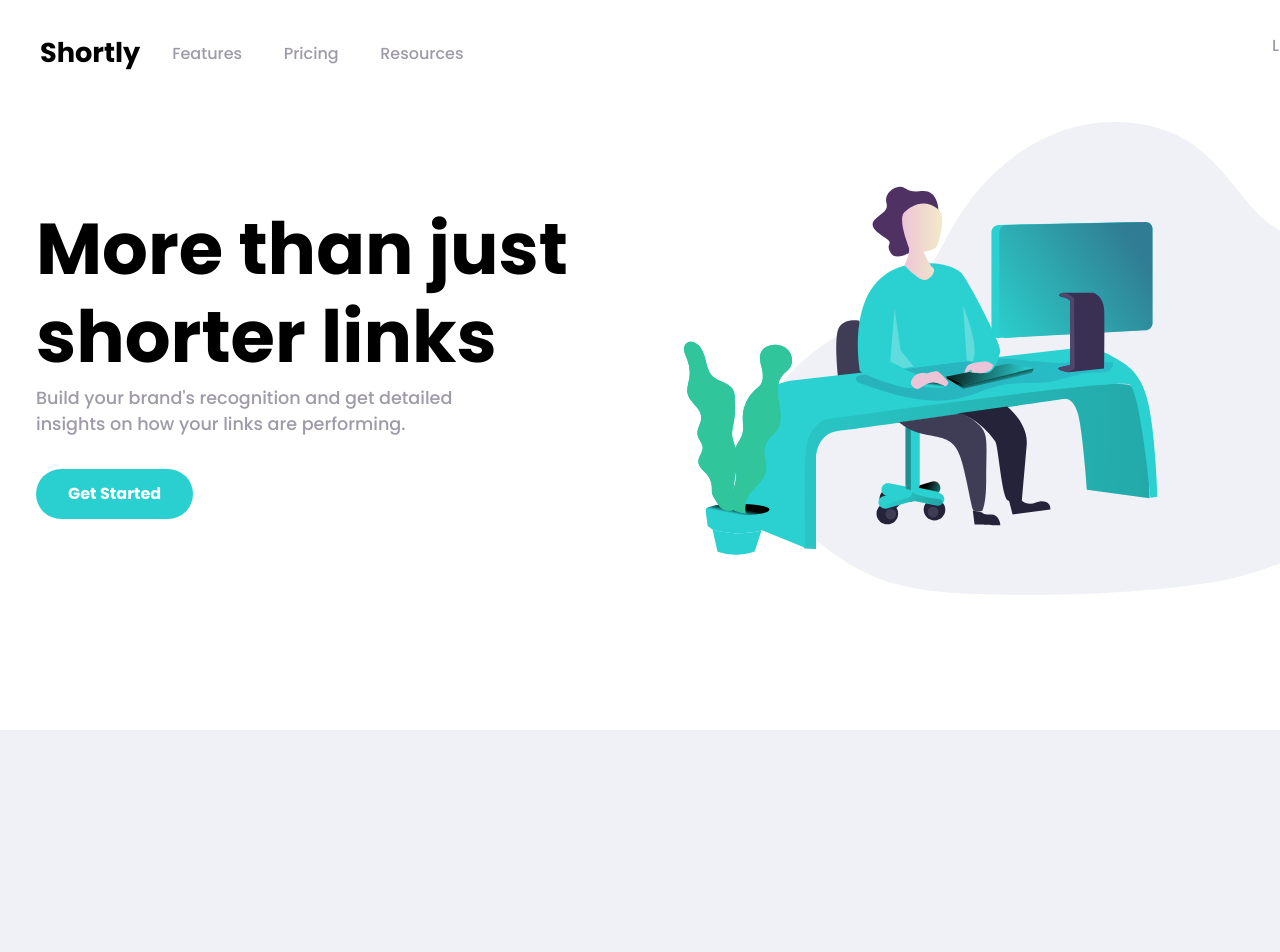
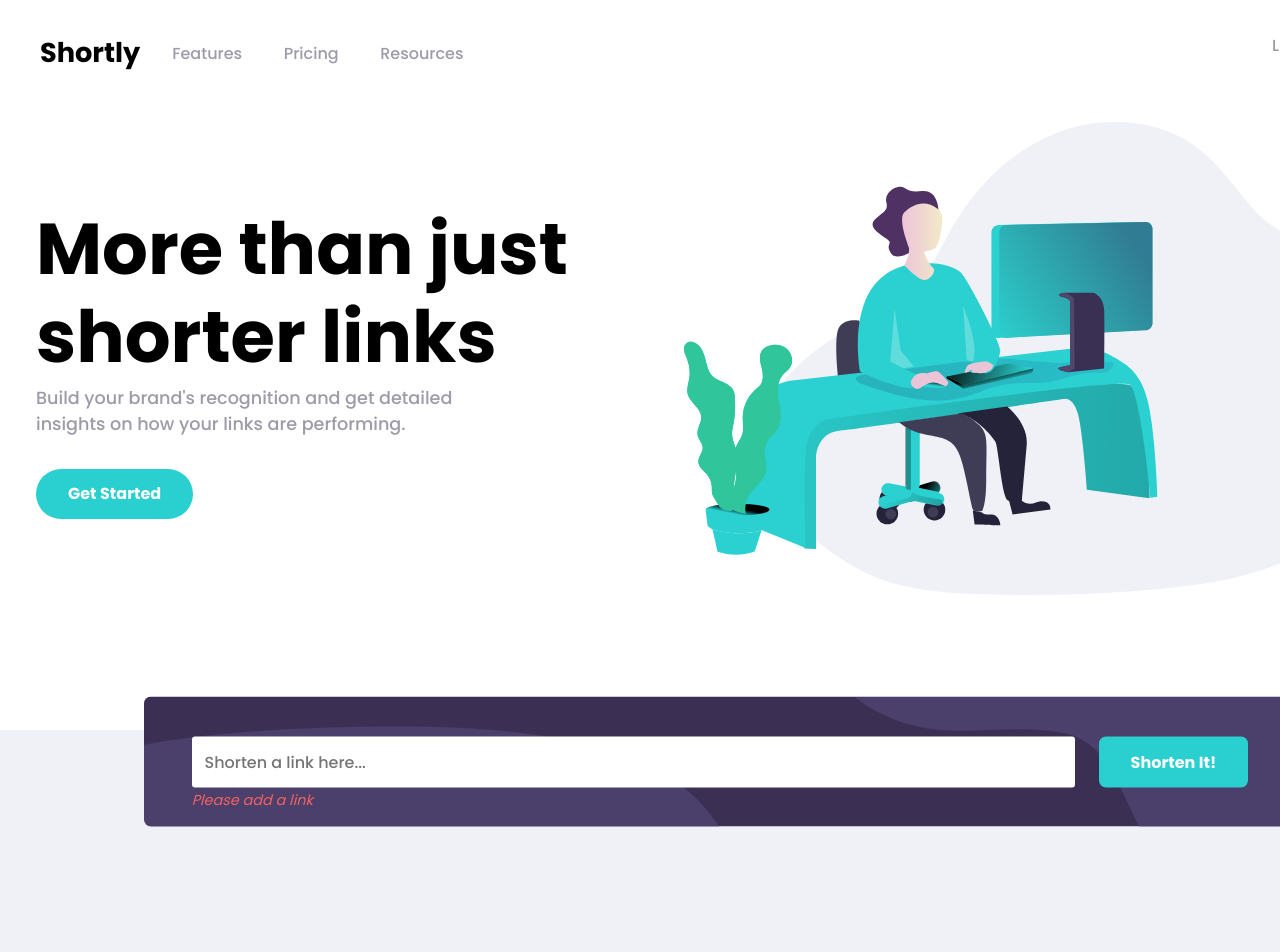
Before and after one commit to subrat611/URL-shortening-API-landing-page, a React (Vite) app: page / in a window 1280 px wide. Shown: the top 952 px of the page. Built offline with nearby package versions, Linux system fonts and the light colour scheme.

Commit message:
style update

```diff
--- a/src/components/URLShort/urlshort.scss
+++ b/src/components/URLShort/urlshort.scss
@@ -3,20 +3,21 @@
 
 .url-form-wrapper {
     position: absolute;
-    bottom: -36%;
+    top: -5%;
     left: 50%;
-    transform: translate(-50%);
+    transform: translate(-50%, 5%);
     display: flex;
     justify-content: space-evenly;
     align-items: center;
     background: url(../../assets/bg-shorten-desktop.svg);
     background-repeat: no-repeat;
-    background-position: center;
+    background-position: top center;
     background-size: cover;
     background-color: $primary-dark-violet;
     width: 80%;
-    height: 23%;
+    height: 130px;
     border-radius: 7px;
+    padding: 0 1.5rem;
 
     .url-input-wrapper {
         position: relative;
```
